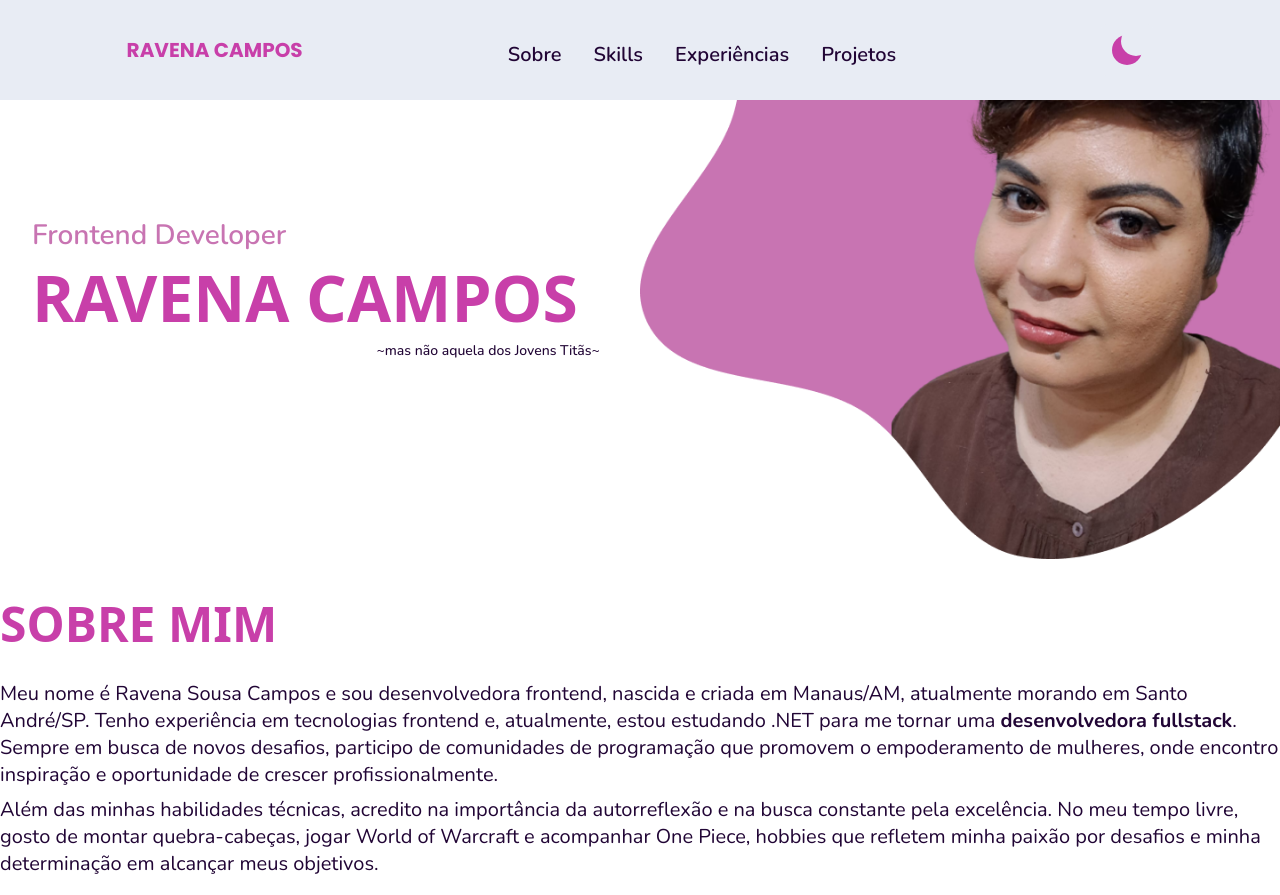
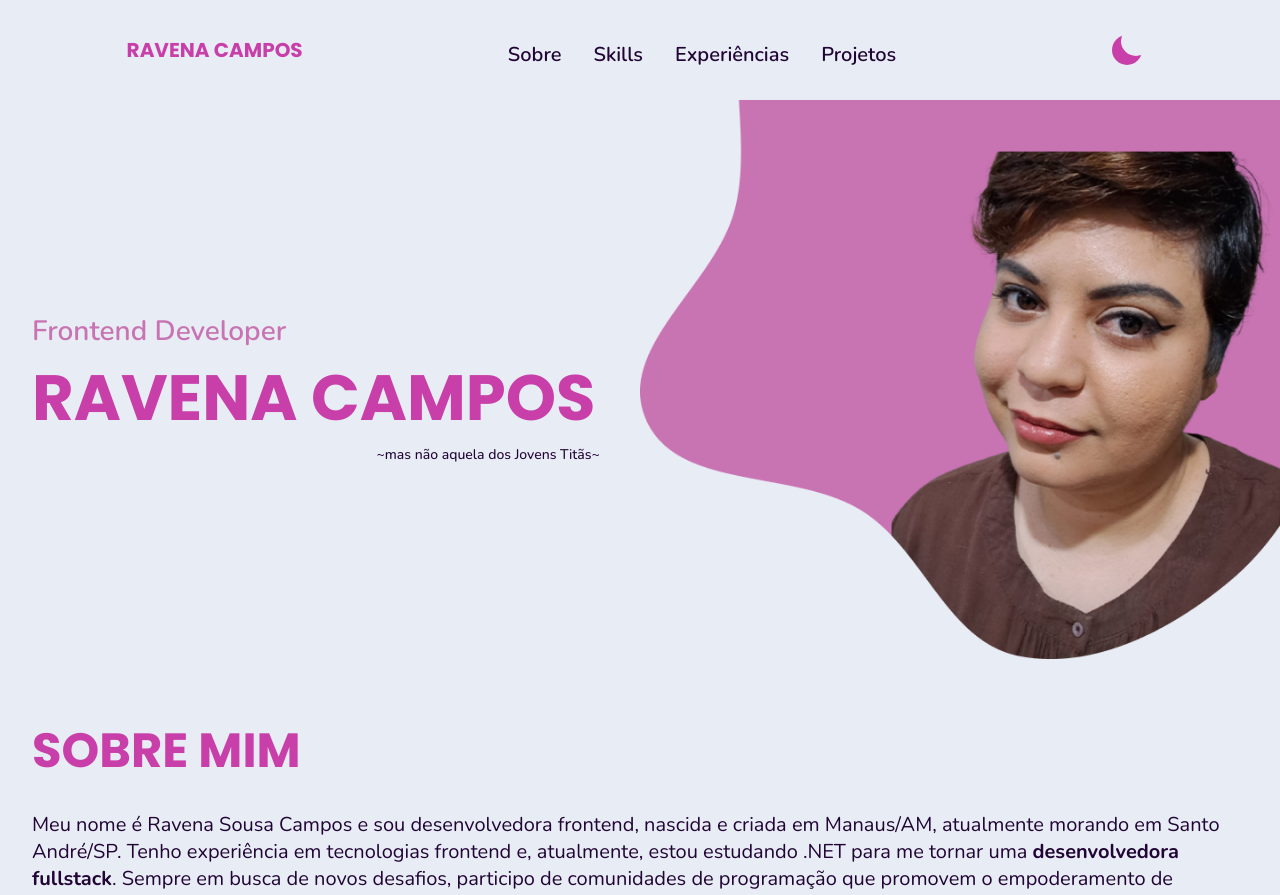
Before and after one commit to ravenascampos/ravena-portfolio, a SvelteKit app: page / in a window 1280 px wide. Shown: the top 895 px of the page. Built offline with nearby package versions, Linux system fonts and the light colour scheme; no server answers.

Commit message:
✨ feat (global-styles): update global-styles

```diff
--- a/src/app.css
+++ b/src/app.css
@@ -101,16 +101,20 @@ a {
 	color: inherit;
 }
 
+body {
+	@apply bg-light-bg dark:bg-dark-bg;
+}
+
 h1 {
-	@apply text-h1 font-h1 font-sans;
+	@apply text-h1 font-h1 font-poppins;
 }
 
 h2 {
-	@apply text-h2 font-h2 font-sans;
+	@apply text-h2 font-h2 font-poppins;
 }
 
 h3 {
-	@apply text-h3 font-h3 font-sans;
+	@apply text-h3 font-h3 font-poppins;
 }
 
 h4 {
@@ -204,6 +208,18 @@ h4 {
 	@apply text-h3 font-h3 font-nunito md:text-body1 md:font-h4;
 }
 
-.button-social {
-	@apply button-text flex flex-row items-center justify-center gap-2 pl-6 pr-6 pt-2 pb-2 bg-primary text-light-text rounded-lg;
+.primary-button {
+	@apply w-full max-w-[200px] py-2 px-6 button-text flex flex-row items-center justify-center gap-2 bg-primary text-light-text rounded-lg hover:bg-gradient-to-r;
 }
+
+.secondary-button {
+	@apply w-full max-w-[200px] py-2 px-6 button-text flex flex-row items-center justify-center gap-2 bg-transparent text-light-text border border-solid border-primary rounded-3xl dark:bg-light-bg hover:bg-gradient-to-r;
+}
+
+.container {
+	@apply flex flex-col items-start w-full mt-[100px] max-w-screen-2xl mx-auto bg-light-bg dark:bg-dark-bg;
+}
+
+.sections {
+	@apply mt-6 mb-6 flex flex-col items-start w-full px-6 md:px-8 md:mb-10 max-w-screen-2xl mx-auto;
+}
--- a/svelte.config.js
+++ b/svelte.config.js
@@ -1,5 +1,6 @@
 import adapter from '@sveltejs/adapter-auto';
 import { vitePreprocess } from '@sveltejs/vite-plugin-svelte';
+import path from 'path';
 
 /** @type {import('@sveltejs/kit').Config} */
 const config = {
@@ -8,9 +9,9 @@ const config = {
 	preprocess: vitePreprocess(),
 
 	kit: {
-		// adapter-auto only supports some environments, see https://kit.svelte.dev/docs/adapter-auto for a list.
-		// If your environment is not supported, or you settled on a specific environment, switch out the adapter.
-		// See https://kit.svelte.dev/docs/adapters for more information about adapters.
+		alias: {
+			'@': path.resolve('./src')
+		},
 		adapter: adapter()
 	}
 };
--- a/tailwind.config.js
+++ b/tailwind.config.js
@@ -1,6 +1,7 @@
 /** @type {import('tailwindcss').Config} */
 export default {
 	content: ['./src/**/*.{html,js,svelte,ts}'],
+	darkMode: 'class',
 	theme: {
 		extend: {
 			fontFamily: {
@@ -32,12 +33,16 @@ export default {
 			colors: {
 				primary: '#c83fa9',
 				secondary: '#f3b0dc',
-				'light-text-secondary': '#C874B2',
-				'dark-text-secondary': '#F5D5E0',
-				'light-bg': '#E8ECF4',
-				'dark-bg': '#2e0f38',
-				'light-text': '#210535',
-				'dark-text': '#F7F7F7'
+				light: {
+					text: '#210535',
+					bg: '#E8ECF4',
+					'text-secondary': '#C874B2'
+				},
+				dark: {
+					text: '#F7F7F7',
+					bg: '#2e0f38',
+					'text-secondary': '#F5D5E0'
+				}
 			},
 			backgroundImage: {
 				'gradient-to-r': 'linear-gradient(to right, #F5D5E0, #C874B2)'
--- a/tsconfig.json
+++ b/tsconfig.json
@@ -10,10 +10,7 @@
 		"sourceMap": true,
 		"strict": true,
 		"moduleResolution": "bundler",
-		"baseUrl": ".",
-    "paths": {
-      "@/*": ["src/*"]
-    }
+		"types": ["svelte"]
 	}
 	// Path aliases are handled by https://kit.svelte.dev/docs/configuration#alias
 	// except $lib which is handled by https://kit.svelte.dev/docs/configuration#files
```
